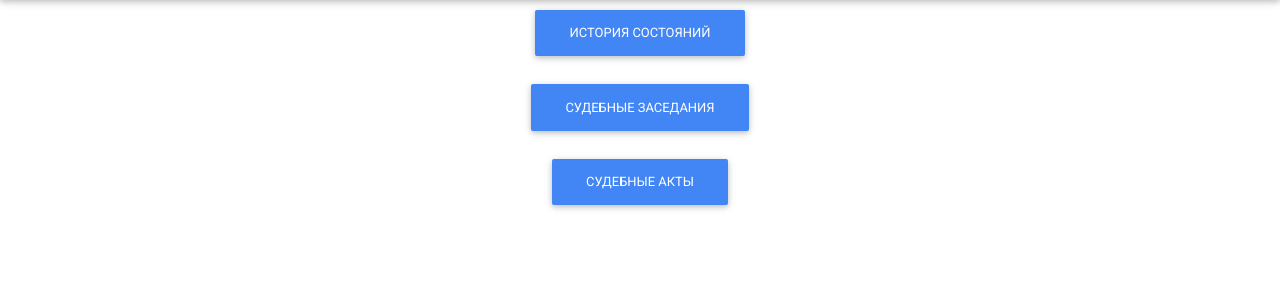
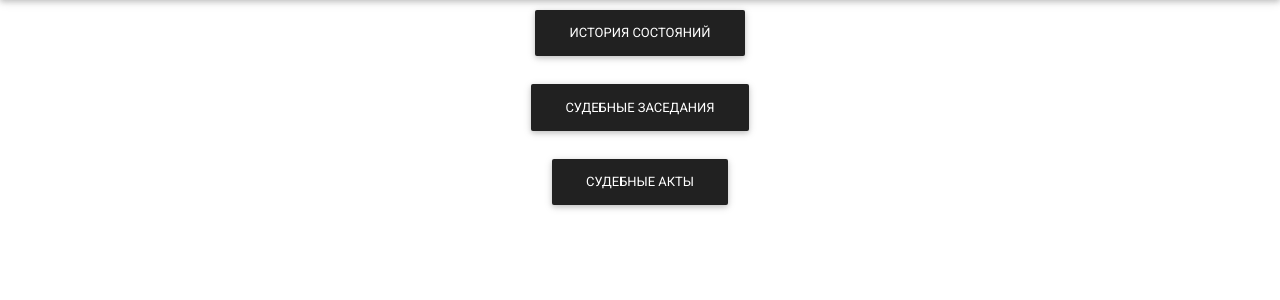
Before and after one commit to batyacasino/kosalert, a Django app: template kosapp/templates/kosapp/mosgorsud_progress.html in a window 1280 px wide. Shown: the part 69-369 px from the top of the page. Run offline with Django 3.2, Linux system fonts and the light colour scheme; the template is opened without the code that fills it, so the values that code supplies are empty; some libraries are stand-ins or nearby versions.

Commit message:
Update mosgorsud_progress.html

```diff
--- a/kosapp/templates/kosapp/mosgorsud_progress.html
+++ b/kosapp/templates/kosapp/mosgorsud_progress.html
@@ -2,7 +2,7 @@
 {% block content %}
 <div class="container-fluid">
 	<p class="text-center">
-	  <button class="btn btn-primary" type="button" data-toggle="collapse" data-target="#collapseExample" aria-expanded="false" aria-controls="collapseExample">
+	  <button class="btn btn-dark" type="button" data-toggle="collapse" data-target="#collapseExample" aria-expanded="false" aria-controls="collapseExample">
 	    История состояний
 	  </button>
 	</p>
@@ -36,7 +36,7 @@
 	</div>
 
 	<p class=" text-center">
-	  <button class="btn btn-primary" type="button" data-toggle="collapse" data-target="#collapseExample1" aria-expanded="false" aria-controls="collapseExample">
+	  <button class="btn btn-dark" type="button" data-toggle="collapse" data-target="#collapseExample1" aria-expanded="false" aria-controls="collapseExample">
 	    Судебные заседания
 	  </button>
 	</p>
@@ -78,7 +78,7 @@
 	</div>
 
 	<p class="text-center">
-	  <button class="btn btn-primary" type="button" data-toggle="collapse" data-target="#collapseExample2" aria-expanded="false" aria-controls="collapseExample">
+	  <button class="btn btn-dark" type="button" data-toggle="collapse" data-target="#collapseExample2" aria-expanded="false" aria-controls="collapseExample">
 	    Судебные акты
 	  </button>
 	</p>
```
